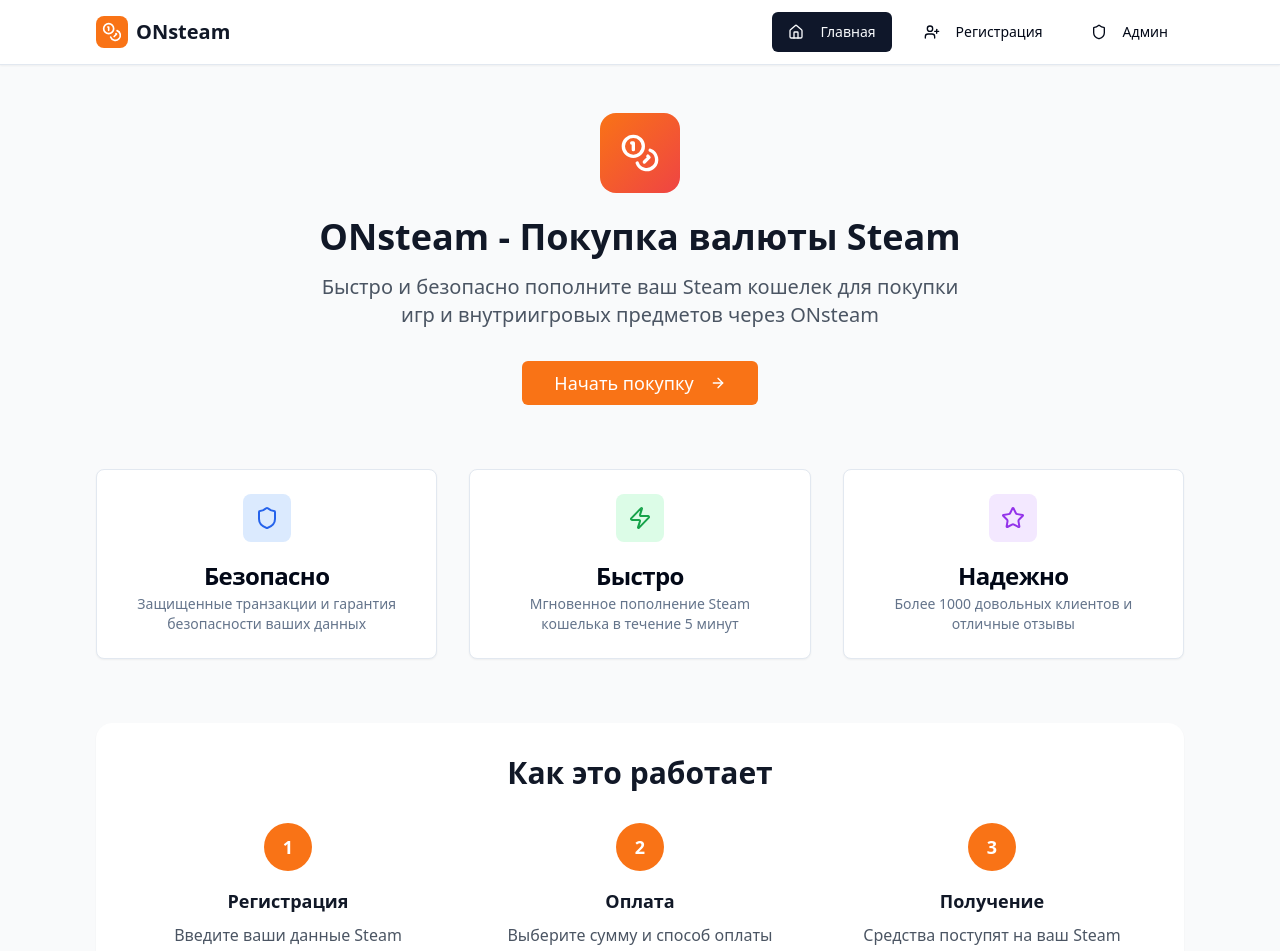
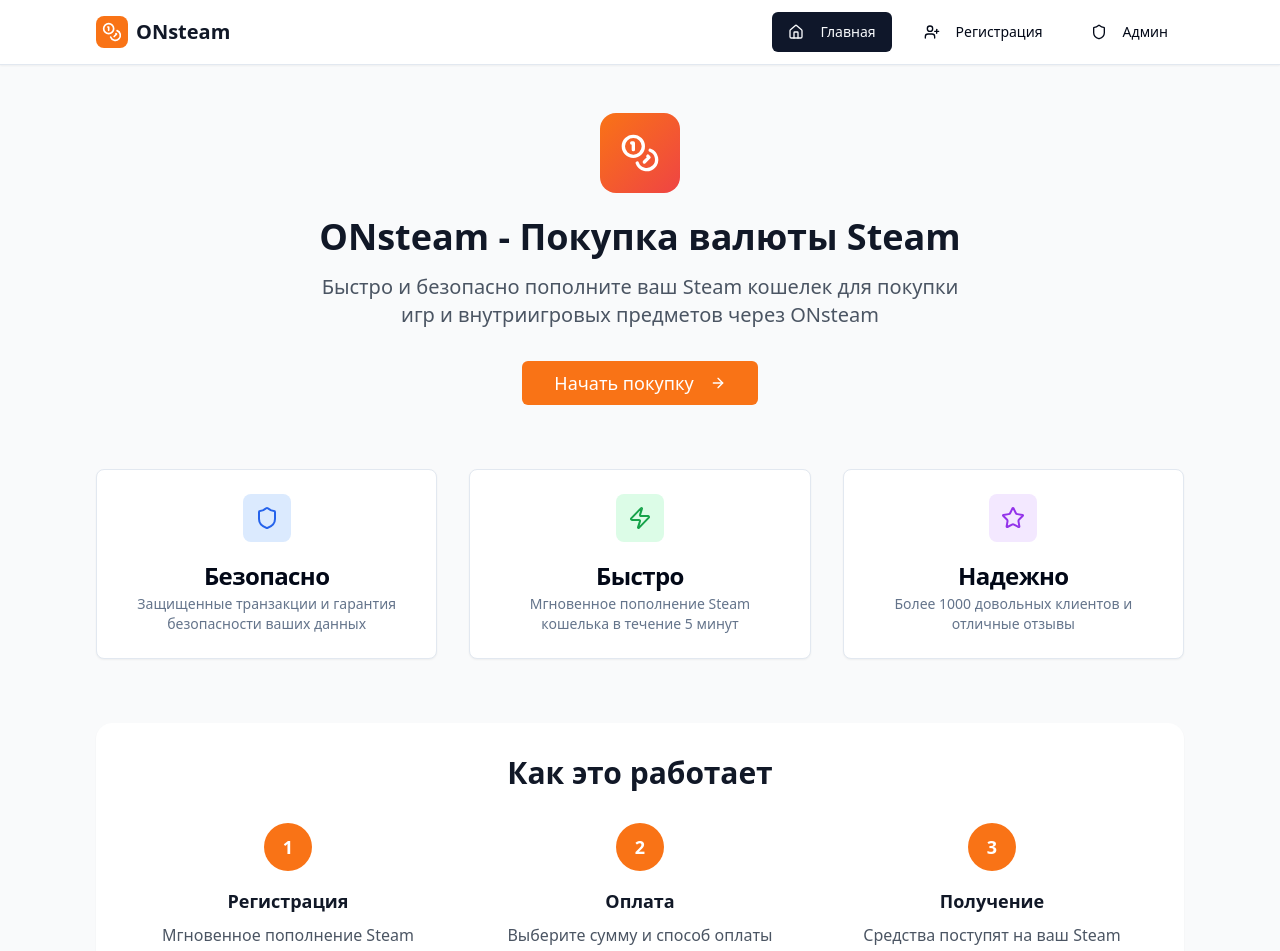
Before and after one commit to pr-poehali-dev/cs2-caviar-site, a React (Vite) app: page / in a window 1280 px wide. Shown: the top 951 px of the page. Built offline with nearby package versions, Linux system fonts and the light colour scheme.

Commit message:
Обновление 1 компонентов

```diff
--- a/src/components/HomePage.tsx
+++ b/src/components/HomePage.tsx
@@ -91,7 +91,9 @@ const HomePage = ({ onGetStarted }: HomePageProps) => {
             <h3 className="text-lg font-semibold text-gray-900 mb-2">
               Регистрация
             </h3>
-            <p className="text-gray-600">Введите ваши данные Steam</p>
+            <p className="text-gray-600">
+              Мгновенное пополнение Steam кошелька в течение 15 минут
+            </p>
           </div>
 
           <div className="text-center">
```
